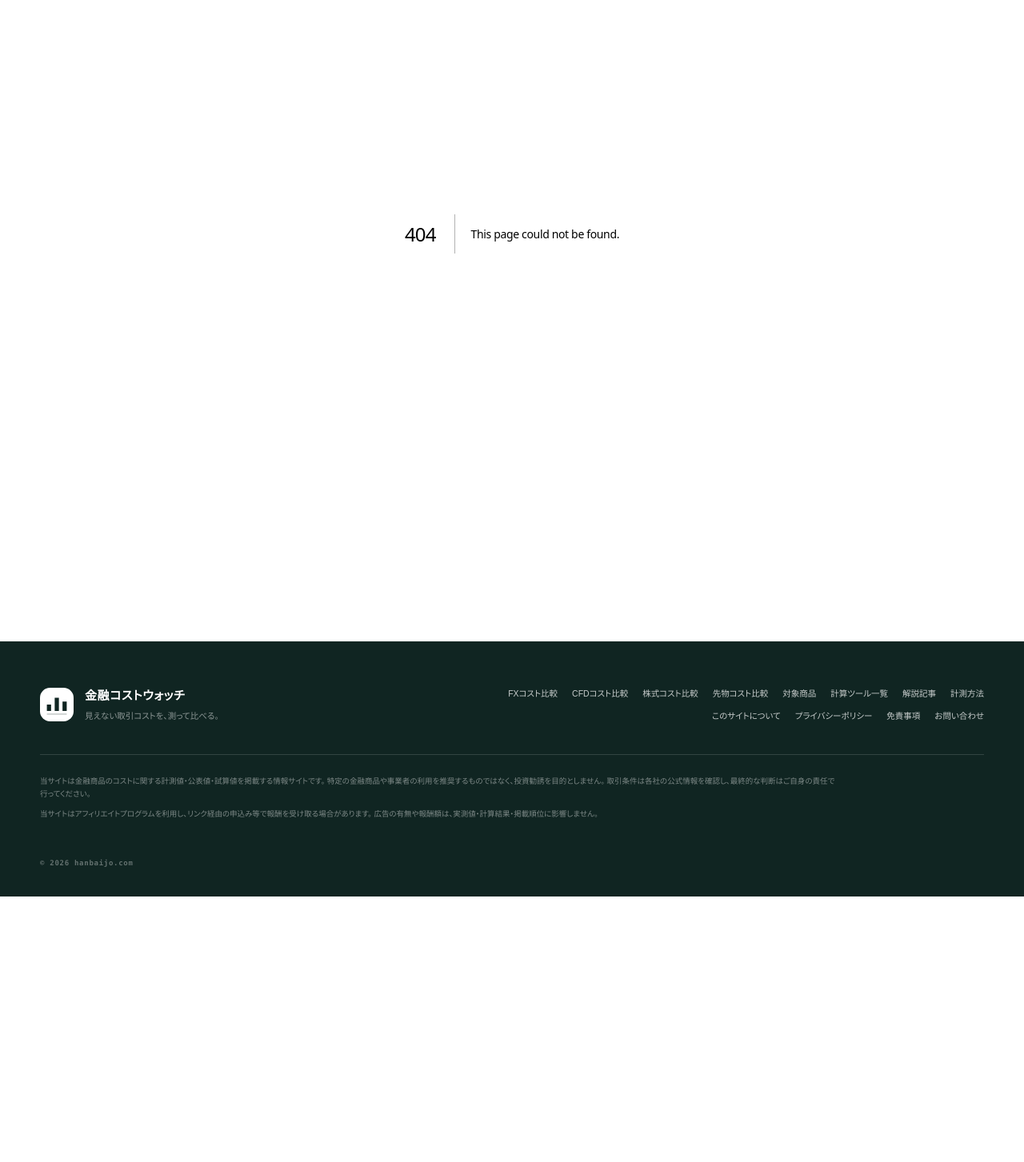
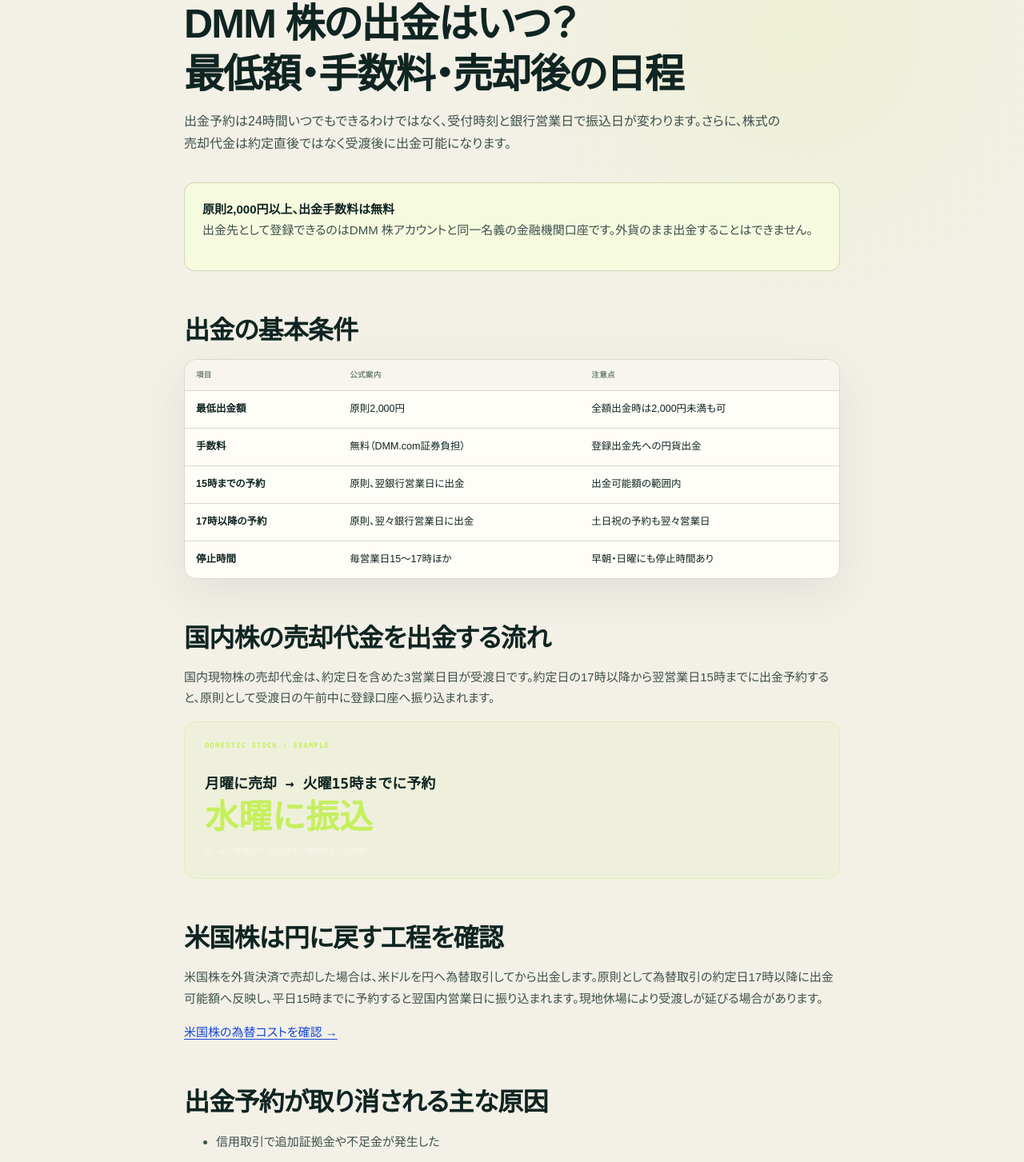
Before and after one commit to mrok18/hanbaijo, a Next.js app: page /articles/dmm-kabu-withdrawal-rules in a window 1280 px wide. Before the commit this address had no page. Shown: the part 185-1638 px from the top of the page at 80% size. Before the commit the page ends 1306 px from the top, so only its background shows below. Built offline with nearby package versions, Linux system fonts and the light colour scheme.

Commit message:
Add DMM Kabu withdrawal guide

```diff
--- /dev/null
+++ b/app/articles/dmm-kabu-withdrawal-rules/page.tsx
@@ -0,0 +1,70 @@
+import Link from 'next/link';
+import AffiliateOfferCard from '@/components/AffiliateOfferCard';
+import { AFFILIATE_OFFERS } from '@/lib/affiliates';
+
+export const metadata = {
+  title: 'DMM 株の出金はいつ？最低2,000円・手数料・売却代金の反映',
+  description: 'DMM 株の出金について、最低出金額、手数料、受付時間、着金日、国内株・米国株の売却代金、出金取消しの原因を整理します。',
+};
+
+const faq = [
+  { q: 'DMM 株の最低出金額はいくらですか？', a: '原則として1回2,000円以上です。アカウント解約などで全額出金する場合は、2,000円未満でも出金できます。' },
+  { q: 'DMM 株の出金手数料は無料ですか？', a: '登録済みの出金先口座への出金手数料はDMM.com証券負担です。出金は円貨のみで、本人と同一名義の金融機関口座を登録する必要があります。' },
+  { q: '株を売った当日に出金できますか？', a: '売却代金には受渡日があります。国内現物株は約定日を含めた3営業日目が受渡日で、所定時間内に予約すれば受渡日に振り込まれる案内です。口座状況により遅れる場合があります。' },
+] as const;
+
+export default function Page() {
+  const jsonLd = { '@context': 'https://schema.org', '@graph': [
+    { '@type': 'Article', headline: metadata.title, description: metadata.description, datePublished: '2026-09-09', dateModified: '2026-09-09', mainEntityOfPage: 'https://hanbaijo.com/articles/dmm-kabu-withdrawal-rules', author: { '@type': 'Organization', name: '金融コストウォッチ' }, publisher: { '@type': 'Organization', name: '金融コストウォッチ' } },
+    { '@type': 'FAQPage', mainEntity: faq.map((item) => ({ '@type': 'Question', name: item.q, acceptedAnswer: { '@type': 'Answer', text: item.a } })) },
+  ] };
+
+  return <article>
+    <script type="application/ld+json" dangerouslySetInnerHTML={{ __html: JSON.stringify(jsonLd).replace(/</g, '\\u003c') }} />
+    <p className="page-kicker">DMM KABU / WITHDRAWAL</p>
+    <h1>DMM 株の出金はいつ？<br />最低額・手数料・売却後の日程</h1>
+    <p className="lede">出金予約は24時間いつでもできるわけではなく、受付時刻と銀行営業日で振込日が変わります。さらに、株式の売却代金は約定直後ではなく受渡後に出金可能になります。</p>
+
+    <div className="callout"><strong>原則2,000円以上、出金手数料は無料</strong><p>出金先として登録できるのはDMM 株アカウントと同一名義の金融機関口座です。外貨のまま出金することはできません。</p></div>
+
+    <h2>出金の基本条件</h2>
+    <div className="data-panel"><div className="table-scroll"><table className="rates comparison-table"><thead><tr><th>項目</th><th>公式案内</th><th>注意点</th></tr></thead><tbody>
+      <tr><td className="ex-name">最低出金額</td><td>原則2,000円</td><td>全額出金時は2,000円未満も可</td></tr>
+      <tr><td className="ex-name">手数料</td><td>無料（DMM.com証券負担）</td><td>登録出金先への円貨出金</td></tr>
+      <tr><td className="ex-name">15時までの予約</td><td>原則、翌銀行営業日に出金</td><td>出金可能額の範囲内</td></tr>
+      <tr><td className="ex-name">17時以降の予約</td><td>原則、翌々銀行営業日に出金</td><td>土日祝の予約も翌々営業日</td></tr>
+      <tr><td className="ex-name">停止時間</td><td>毎営業日15～17時ほか</td><td>早朝・日曜にも停止時間あり</td></tr>
+    </tbody></table></div></div>
+
+    <h2>国内株の売却代金を出金する流れ</h2>
+    <p>国内現物株の売却代金は、約定日を含めた3営業日目が受渡日です。約定日の17時以降から翌営業日15時までに出金予約すると、原則として受渡日の午前中に登録口座へ振り込まれます。</p>
+    <div className="fx-formula"><span>DOMESTIC STOCK / EXAMPLE</span><strong>月曜に売却 → 火曜15時までに予約</strong><b>水曜に振込</b><small>月～水が営業日で、口座状況に問題がない仮定例</small></div>
+
+    <h2>米国株は円に戻す工程を確認</h2>
+    <p>米国株を外貨決済で売却した場合は、米ドルを円へ為替取引してから出金します。原則として為替取引の約定日17時以降に出金可能額へ反映し、平日15時までに予約すると翌国内営業日に振り込まれます。現地休場により受渡しが延びる場合があります。</p>
+    <p><Link href="/articles/dmm-kabu-us-stock-fee">米国株の為替コストを確認 →</Link></p>
+
+    <h2>出金予約が取り消される主な原因</h2>
+    <ul><li>信用取引で追加証拠金や不足金が発生した</li><li>出金予約後の取引で出金可能額が減少した</li><li>売却代金がまだ受渡日を迎えていない</li><li>出金先口座が未登録、または本人名義でない</li><li>同じ出金予定日の予約がすでに入っている</li></ul>
+    <p>予約時に「全額を引き出せない場合は可能額まで減額して出金」を選べます。ただし、出金可能額がなくなった場合は予約自体が取り消されます。</p>
+
+    <h2>出金前のチェックリスト</h2>
+    <ol><li>出金先口座が本人と同一名義で登録済みか</li><li>取引ツールの出金可能額を確認したか</li><li>売却代金の受渡日を迎えているか</li><li>追証・不足金・未返済建玉がないか</li><li>15～17時などの出金予約停止時間を避けたか</li></ol>
+
+    <h2>よくある質問</h2>
+    {faq.map((item) => <section key={item.q}><h3>{item.q}</h3><p>{item.a}</p></section>)}
+
+    <section className="article-sources" aria-labelledby="sources"><h2 id="sources">参照した公式資料</h2><ul>
+      <li><a href="https://kabu.dmm.com/service/pay/" target="_blank" rel="noopener noreferrer">DMM 株「入金・出金・振替」</a></li>
+      <li><a href="https://kabu.dmm.com/support/faqs/article/00091/" target="_blank" rel="noopener noreferrer">DMM 株 FAQ「出金額の上限・下限」</a></li>
+      <li><a href="https://kabu.dmm.com/support/faqs/article/00097/" target="_blank" rel="noopener noreferrer">DMM 株 FAQ「出金指示後の振込日」</a></li>
+      <li><a href="https://kabu.dmm.com/support/faqs/article/00100/" target="_blank" rel="noopener noreferrer">DMM 株 FAQ「国内株式の売却代金」</a></li>
+      <li><a href="https://kabu.dmm.com/support/faqs/article/00748/" target="_blank" rel="noopener noreferrer">DMM 株 FAQ「米ドルから円への為替取引後の出金」</a></li>
+      <li><a href="https://kabu.dmm.com/support/faqs/article/00105/" target="_blank" rel="noopener noreferrer">DMM 株 FAQ「可能額まで減額して出金」</a></li>
+    </ul><p>出金条件とスケジュールは2026年9月9日に確認しました。祝日、休場、口座状況で変わるため、予約時は取引画面の出金予定日を確認してください。</p></section>
+
+    <section className="article-affiliate" aria-label="DMM 株の広告"><AffiliateOfferCard offer={AFFILIATE_OFFERS['dmm-kabu']} /><p className="affiliate-disclosure">上記はA8.netの提携広告です。広告報酬は記事内容や評価に影響しません。口座の資金管理と取引判断はご自身の責任で行ってください。</p></section>
+    <p><Link href="/articles/dmm-kabu-deposit-methods">DMM 株の入金方法 →</Link></p>
+    <p><Link href="/stocks/dmm-kabu">DMM 株のコストシート →</Link></p>
+  </article>;
+}
--- a/app/articles/posts.ts
+++ b/app/articles/posts.ts
@@ -1,4 +1,5 @@
 export const POSTS = [
+  { slug: 'dmm-kabu-withdrawal-rules', category: '証券・DMM 株', title: 'DMM 株の出金はいつ？最低2,000円・手数料・売却代金の反映', desc: '最低出金額、手数料、予約時刻、国内株・米国株の売却代金、予約取消しの原因を整理する。' },
   { slug: 'dmm-kabu-deposit-methods', category: '証券・DMM 株', title: 'DMM 株の入金方法｜クイック入金5,000円・振込・反映時間', desc: 'クイック入金と振込入金を、最低金額、手数料、反映時間、同一名義、未反映時の確認手順で比較する。' },
   { slug: 'dmm-kabu-tsumitate-kabu-nisa', category: 'NISA・DMM 株', title: 'DMM 株のつみたてかぶは1,000円から｜NISA・手数料・買付日', desc: '1,000円からの株式積立、NISA対応、設定頻度、買付価格、共同買付、資金不足時の扱いを整理する。' },
   { slug: 'dmm-kabu-nisa-fees-products', category: 'NISA・DMM 株', title: 'DMM 株のNISAは手数料無料？国内株・米国株・為替コストを整理', desc: 'NISAで無料になる取引手数料と、米国株の為替コスト、外国配当税、国内株の配当受取方法を整理する。' },
--- a/app/stocks/dmm-kabu/page.tsx
+++ b/app/stocks/dmm-kabu/page.tsx
@@ -5,6 +5,7 @@
 export const metadata = { title: 'DMM 株の国内株手数料・コスト', description: 'DMM 株の国内株現物における1注文ごとの手数料と、信用・米国株で異なる条件を公式情報から整理します。' };
 export default function Page() {
   return <StockProviderFactSheet provider={STOCK_PROVIDERS['dmm-kabu']} affiliateOffer={AFFILIATE_OFFERS['dmm-kabu']} relatedArticles={[
+    { href: '/articles/dmm-kabu-withdrawal-rules', title: '最低出金額と売却後の日程', description: '2,000円、手数料、予約時間、国内株・米国株の売却代金を整理します。' },
     { href: '/articles/dmm-kabu-deposit-methods', title: 'クイック入金と振込', description: '最低5,000円、手数料、反映時間、未反映時の確認方法を整理します。' },
     { href: '/articles/dmm-kabu-tsumitate-kabu-nisa', title: 'つみたてかぶの仕組み', description: '1,000円からの設定、NISA、買付日、単元未満部分と資金不足時の扱いを整理します。' },
     { href: '/articles/dmm-kabu-nisa-fees-products', title: 'NISAの手数料と残るコスト', description: '国内株・米国株の無料範囲と、為替・配当など別に残る負担を整理します。' },
--- a/app/stocks/page.tsx
+++ b/app/stocks/page.tsx
@@ -102,6 +102,7 @@
           <article className="affiliate-card"><div className="affiliate-card-head"><span>NISA</span><b>DMM 株</b></div><p className="affiliate-category">FEES &amp; PRODUCTS</p><h3>無料範囲と残るコスト</h3><p>国内株・米国株の売買手数料と、為替・配当など別に残る負担を整理します。</p><Link href="/articles/dmm-kabu-nisa-fees-products">記事を読む →</Link></article>
           <article className="affiliate-card"><div className="affiliate-card-head"><span>INVEST</span><b>DMM 株</b></div><p className="affiliate-category">TSUMITATE KABU</p><h3>1,000円からの株式積立</h3><p>NISA対応、設定頻度、買付日、単元未満部分と資金不足時の扱いを確認します。</p><Link href="/articles/dmm-kabu-tsumitate-kabu-nisa">記事を読む →</Link></article>
           <article className="affiliate-card"><div className="affiliate-card-head"><span>START</span><b>DMM 株</b></div><p className="affiliate-category">DEPOSIT METHODS</p><h3>クイック入金と振込</h3><p>最低5,000円、手数料、反映時間、入金が反映されない場合を整理します。</p><Link href="/articles/dmm-kabu-deposit-methods">記事を読む →</Link></article>
+          <article className="affiliate-card"><div className="affiliate-card-head"><span>CASH</span><b>DMM 株</b></div><p className="affiliate-category">WITHDRAWAL RULES</p><h3>最低出金額と振込日</h3><p>2,000円、予約時間、売却代金の受渡し、取消しになる原因を整理します。</p><Link href="/articles/dmm-kabu-withdrawal-rules">記事を読む →</Link></article>
         </div>
       </section>
 
```
